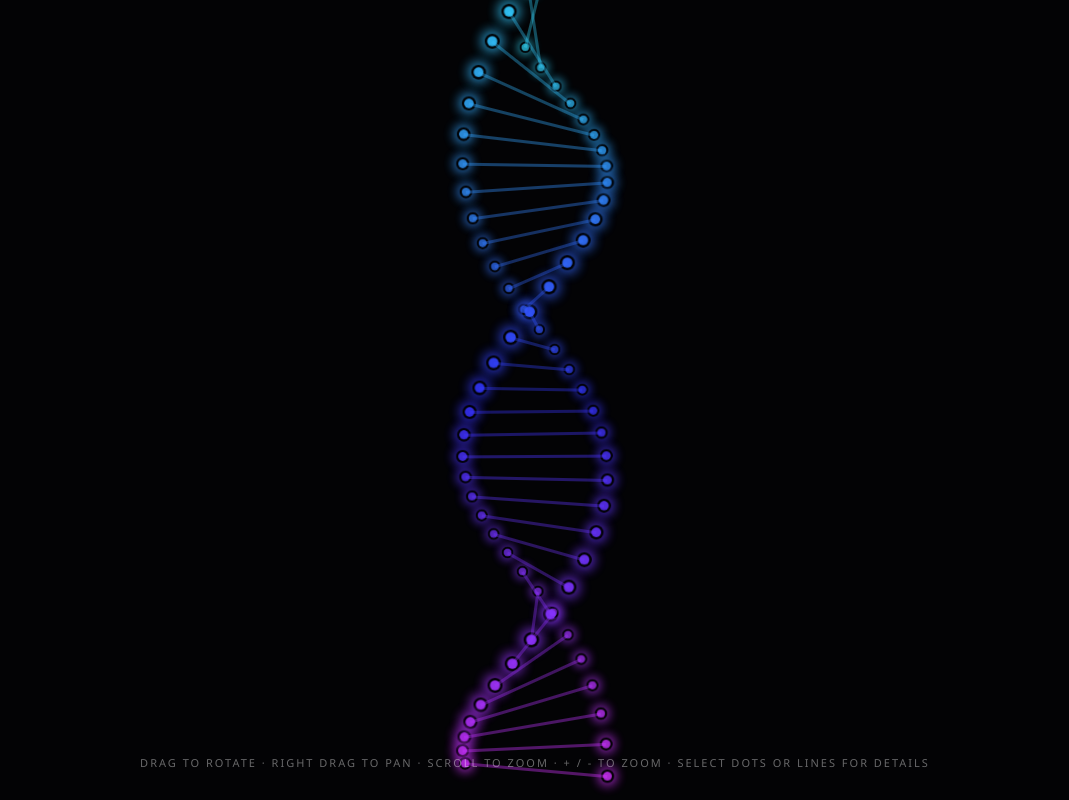
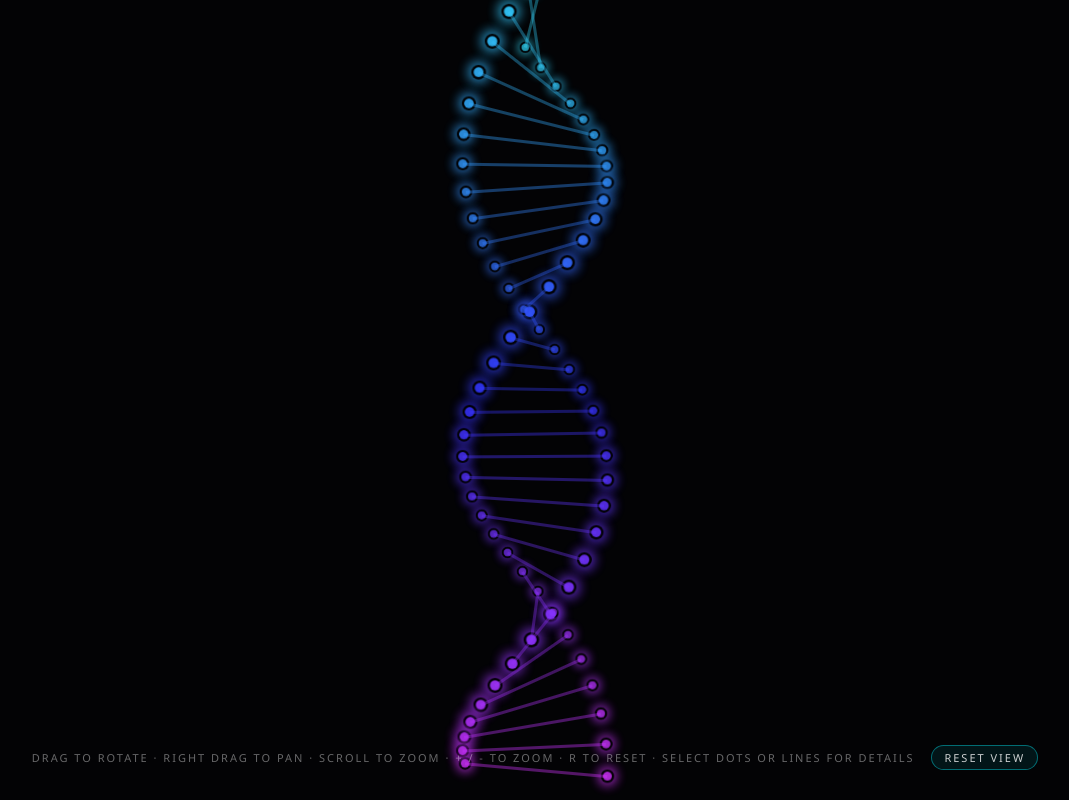
Before and after one commit to MugdhoAI/interactive-dna, a plain HTML site: page index.html in a window 1280 px wide. Shown: the whole page, without its empty margins (105-1174 px from the left). Drawn offline with Linux system fonts and the light colour scheme.

Commit message:
feat: add a Reset view button to the HUD

```diff
--- a/index.html
+++ b/index.html
@@ -104,6 +104,27 @@
             pointer-events: none;
         }
 
+        #hud button {
+            pointer-events: auto;
+            margin-left: 12px;
+            padding: 4px 12px;
+            border: 1px solid rgba(0, 243, 255, 0.4);
+            border-radius: 999px;
+            background: rgba(0, 243, 255, 0.08);
+            color: rgba(255, 255, 255, 0.8);
+            font: inherit;
+            font-size: 11px;
+            letter-spacing: 2px;
+            text-transform: uppercase;
+            cursor: pointer;
+        }
+
+        #hud button:hover,
+        #hud button:focus-visible {
+            background: rgba(0, 243, 255, 0.2);
+            color: white;
+        }
+
         #info-card {
             position: absolute;
             top: 50%;
@@ -199,7 +220,8 @@
     </div>
 
     <div id="hud">
-        Drag to rotate · Right drag to pan · Scroll to zoom · + / - to zoom · Select dots or lines for details
+        Drag to rotate · Right drag to pan · Scroll to zoom · + / - to zoom · R to reset · Select dots or lines for details
+        <button id="reset-btn" type="button" title="Reset view (R)">Reset view</button>
     </div>
 
     <div id="info-card" role="dialog" aria-modal="true" aria-labelledby="modal-title">
@@ -658,6 +680,8 @@
 
         document.getElementById("close-btn").addEventListener("click", closeModal);
 
+        document.getElementById("reset-btn").addEventListener("click", resetView);
+
         document.addEventListener("keydown", event => {
             if (event.key === "Escape") {
                 closeModal();
```
Also changed, not shown: tests/interaction.test.mjs (+29 -2 lines).
